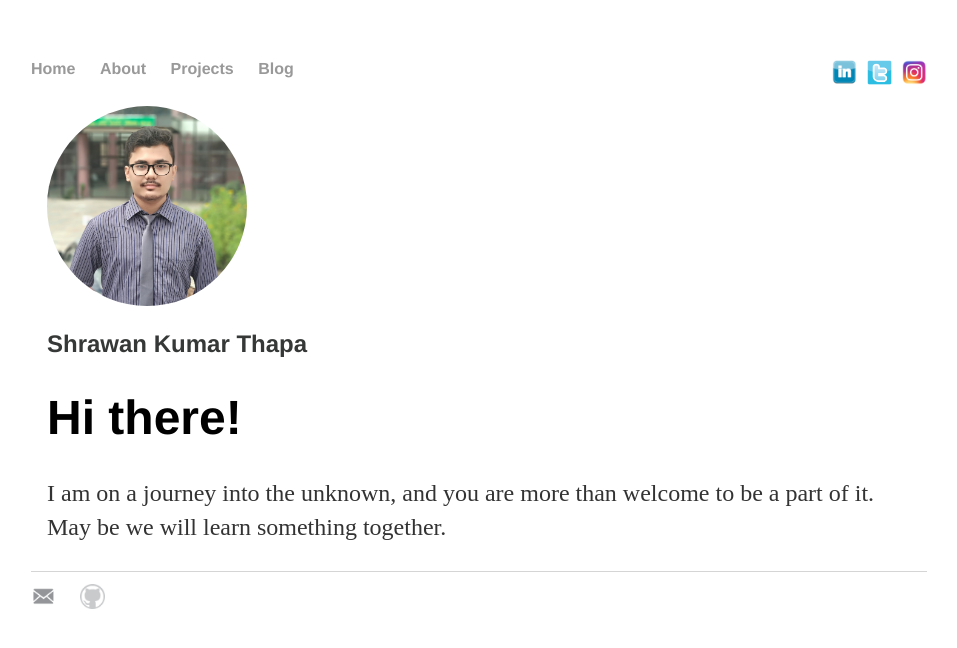
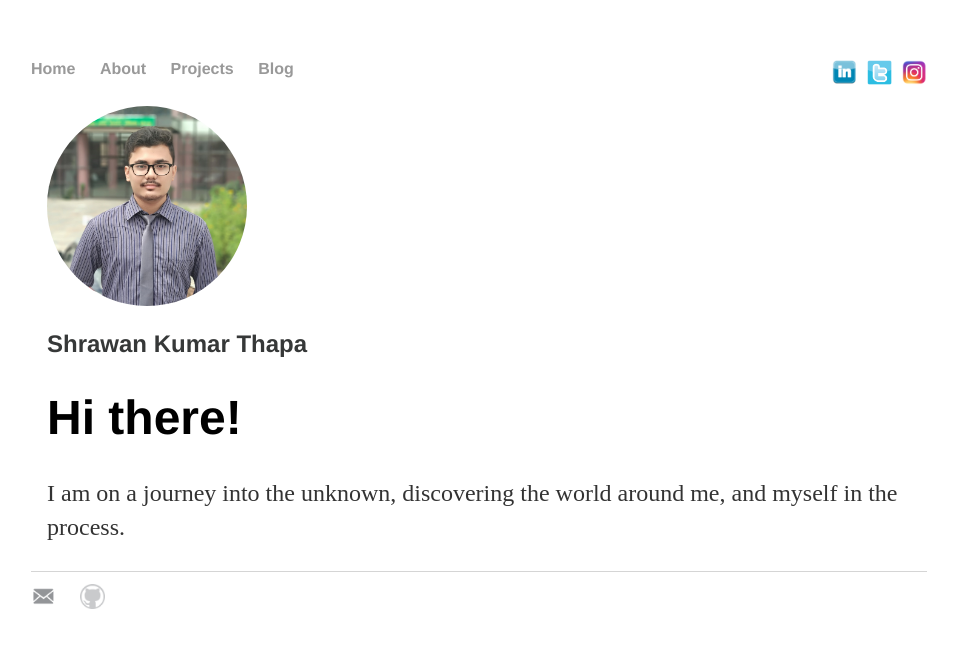
Before and after one commit to shrawan-thapa/shrawan-thapa.github.io, a Jekyll site: the page built from index.html, in a window 1280 px wide. Shown: the top 648 px of the page, without its empty margins (161-1118 px from the left). Built offline with Jekyll 4.4.1, drawn with Linux system fonts in a browser that asks for light colours.

Commit message:
Minor update

```diff
--- a/index.html
+++ b/index.html
@@ -9,6 +9,5 @@ title: Shrawan Kumar Thapa
         <h3> Shrawan Kumar Thapa </h3>
 
         <h1>Hi there!</h1>
-	<p>I am on a journey into the unknown, and you are more than welcome to be a part of it.
-                May be we will learn something together.</p>
+	<p>I am on a journey into the unknown, discovering the world around me, and myself in the process.</p>
 </div><!-- /.blurb -->
```
